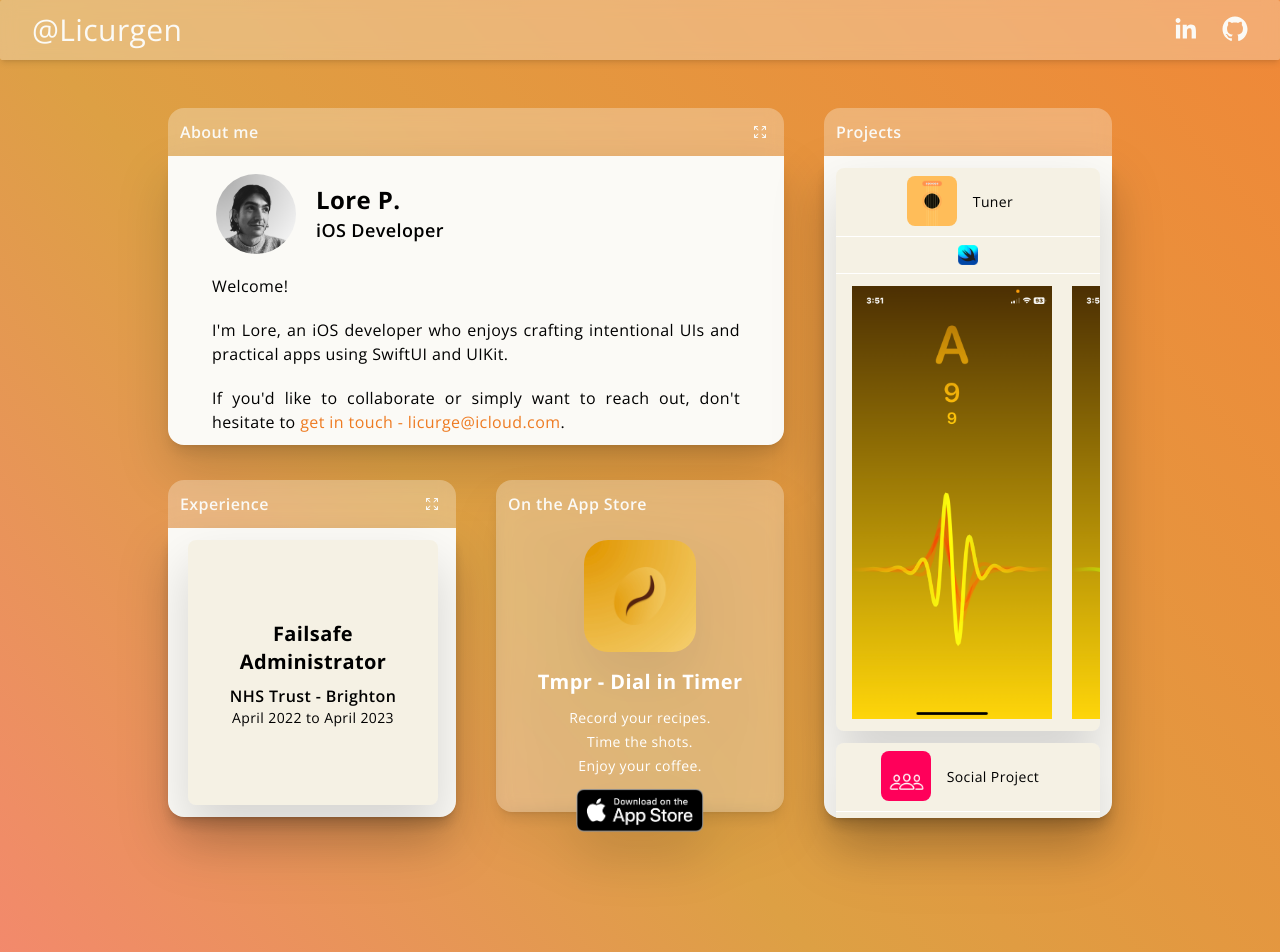
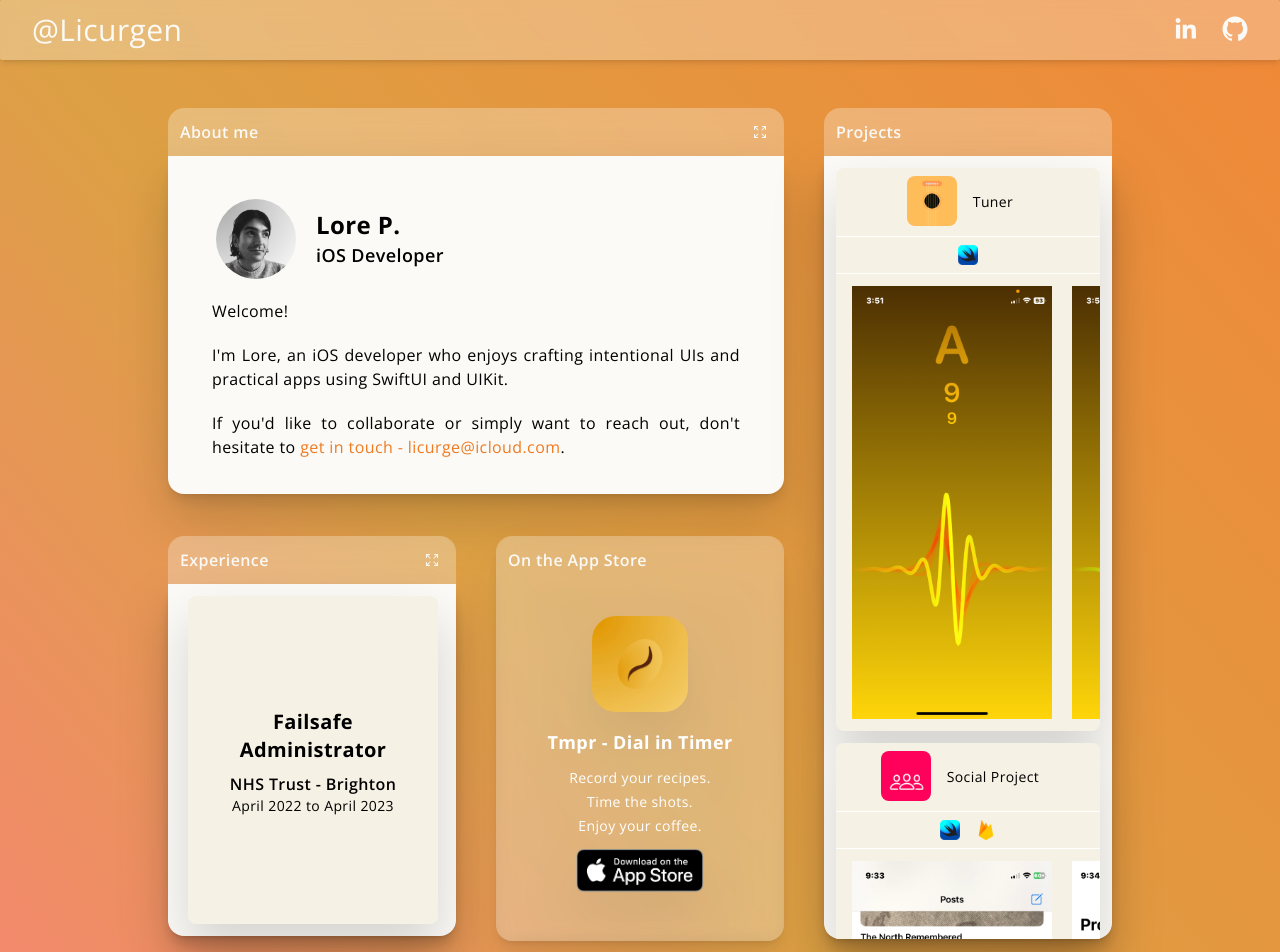
Before and after one commit to flyingkitties/Lorenzo-Portfolio, a Next.js app: page / in a window 1280 px wide. Shown: the top 952 px of the page. Built offline with nearby package versions, Linux system fonts and the light colour scheme.

Commit message:
bug fix on height of app store tile

```diff
--- a/src/components/Banner.js
+++ b/src/components/Banner.js
@@ -136,7 +136,7 @@ function Banner() {
       <div
         className={`hidden lg:grid lg:col-span-1 lg:row-span-1 ${
           show && 'hidden!'
-        } ${setExpShow && 'hidden!'}  `}
+        } ${setExpShow && 'hidden!'}`}
       >
         <div className="bodyTransparent">
           <SkillsSmall />
--- a/src/components/SkillsSmall.js
+++ b/src/components/SkillsSmall.js
@@ -5,28 +5,28 @@ import appleDark from '../../public/images/apple/Dark.png';
 
 function BuzzWords() {
   return (
-    <div className="absolute top-0 left-0 right-0 bottom-0">
+    <div className="">
       <p className="headerTitle m-2">On the App Store</p>
-      <div className="grid grid-cols-2 lg:flex lg:flex-col m-5 mx-auto px-10">
-        <div className="lg:flex lg:pb-2 justify-center ">
+      <div className="grid grid-cols-2 gap-5 lg:gap-0 lg:flex lg:flex-col m-5 mx-auto lg:px-5 md:px-16 p-5">
+        <div className="lg:flex lg:pb-2 justify-center  max-w-[300px] lg:max-w-none shrink">
           <Image
             src={tamper}
-            className="rounded-3xl w-full max-w-xs lg:w-28 "
-            height={100}
-            width={100}
+            className="rounded-3xl w-full lg:w-24 center"
+            height={80}
+            width={80}
             alt="Tamper App Logo"
           />
         </div>
-        <div className="grid grid-rows-2 pl-3 lg:px-0 md:pl-5 p-2 text-white text-xs sm:text-sm md:text-base lg:text-sm font-light content-between ">
+        <div className="grid grid-rows-2 pl-3 shrink-0 lg:px-0 md:pl-5 p-2 text-white text-xs sm:text-sm md:text-base lg:text-sm font-light content-between ">
           <div className="row-span-2 sm:space-y-2 lg:space-y-1 self-center lg:text-center">
-            <p className="text-base sm:text-lg md:text-xl font-bold sm:pb-2">
+            <p className="text-base sm:text-base md:text-lg font-bold sm:pb-2">
               Tmpr - Dial in Timer
             </p>
             <p>Record your recipes.</p>
             <p>Time the shots.</p>
             <p>Enjoy your coffee.</p>
           </div>
-          <div className="lg:flex justify-center">
+          <div className="lg:flex justify-center ">
             <a
               href=" https://apps.apple.com/gb/app/tmpr/id6473798369"
               target="_blank"
@@ -34,9 +34,9 @@ function BuzzWords() {
             >
               <Image
                 src={appleDark}
-                className="rounded-lg max-w-[200px] pt-2 sm:pt-5 lg:p-0 lg:w-32 lg:mt-3 hover:opacity-75 "
-                height={4491}
-                width={1552}
+                className=" rounded-lg shrink  pt-2 sm:pt-5 lg:p-0 lg:w-32 lg:mt-3 hover:opacity-75 "
+                height={449.1}
+                width={155.2}
               />
             </a>
           </div>
--- a/src/pages/index.js
+++ b/src/pages/index.js
@@ -10,7 +10,7 @@ export default function Home() {
         <title>Lorenzo</title>
         <meta
           name="description"
-          content="Lorenzo Polato - IOS Developer - Brighton"
+          content="Lorenzo Polato - IOS Developer - Apple Developer - Brighton"
           key="desc"
         />
         <link
--- a/tailwind.config.js
+++ b/tailwind.config.js
@@ -15,7 +15,7 @@ module.exports = {
   theme: {
     extend: {
       gridTemplateRows: {
-        hScreen: 'repeat(2, minmax(0, 1fr))',
+        hScreen: 'repeat(2, minmax(1fr))',
       },
     },
   },
```
